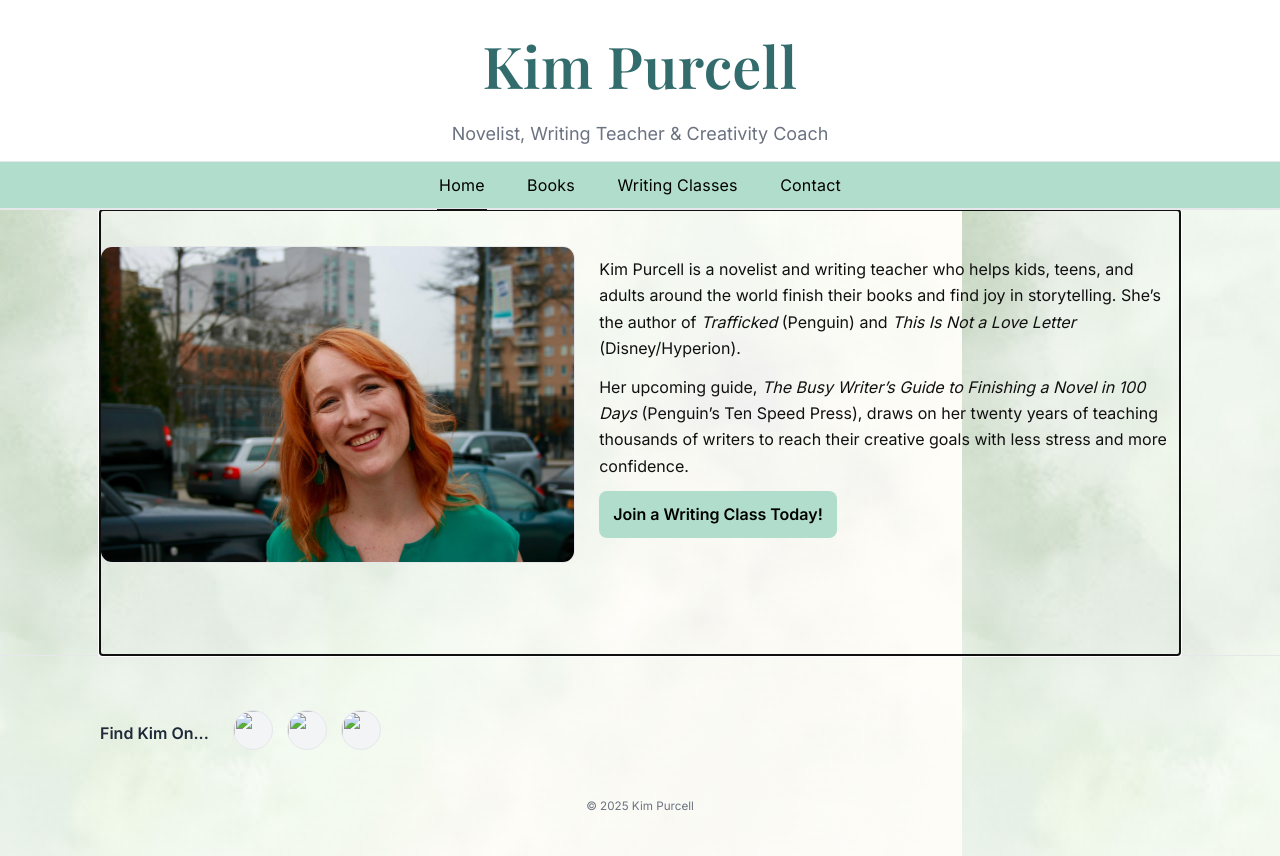
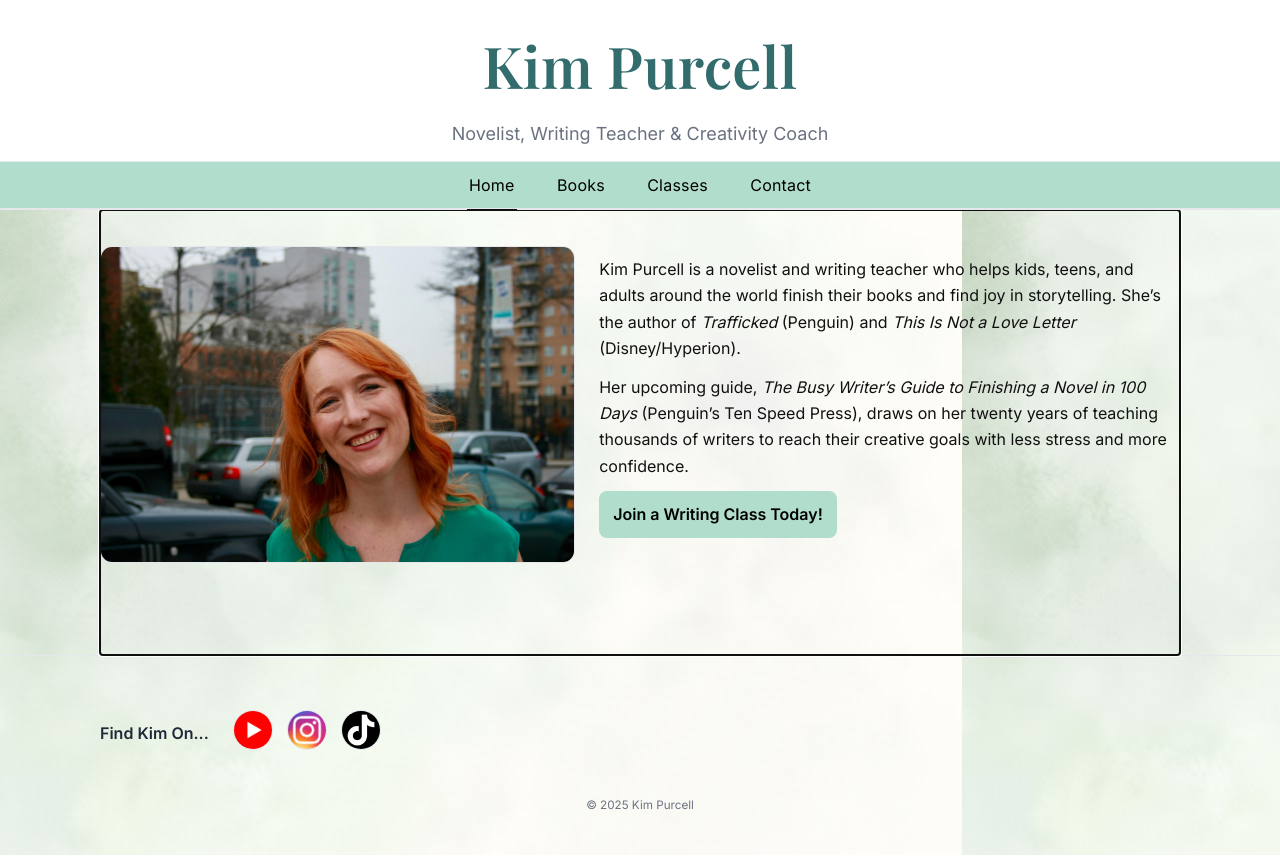
Before and after one commit to lukaslicon/Kim-Purcell-site, a website with bundled scripts: page index.html in a window 1280 px wide. Built offline with nearby package versions, Linux system fonts and the light colour scheme; files whose address does not match are found by name.

Commit message:
Update index.html

```diff
--- a/index.html
+++ b/index.html
@@ -31,7 +31,7 @@
             <ul id="primary-nav-list">
               <li><a href="#home" data-route="home" class="nav-link is-active">Home</a></li>
               <li><a href="#books" data-route="books" class="nav-link">Books</a></li>
-              <li><a href="#classes" data-route="classes" class="nav-link">Writing Classes</a></li>
+              <li><a href="#classes" data-route="classes" class="nav-link">Classes</a></li>
               <li><a href="#contact" data-route="contact" class="nav-link">Contact</a></li>
             </ul>
           </nav>
@@ -46,9 +46,9 @@
         <section class="social" aria-labelledby="social-title">
             <h3 id="social-title">Find Kim On...</h3>
            <div class="social-icons">
-                <a href="#" aria-label="Social link 1"><img src="assets/social-1.png" alt="" /></a>
-                <a href="#" aria-label="Social link 2"><img src="assets/social-2.png" alt="" /></a>
-                <a href="#" aria-label="Social link 3"><img src="assets/social-3.png" alt="" /></a>
+                <a href="https://www.youtube.com/@authorkimpurcell" aria-label="Youtube"><img src="assets/replacey.png" alt="" /></a>
+                <a href="https://www.instagram.com/typingthumbs/?hl=en" aria-label="Instagram"><img src="assets/replacei.png" alt="" /></a>
+                <a href="https://www.tiktok.com/@writingforbusypeople" aria-label="Tiktok"><img src="assets/replacet.png" alt="" /></a>
             </div>
         </section>
         <small>&copy; <span id="year"></span> Kim Purcell</small>
```
